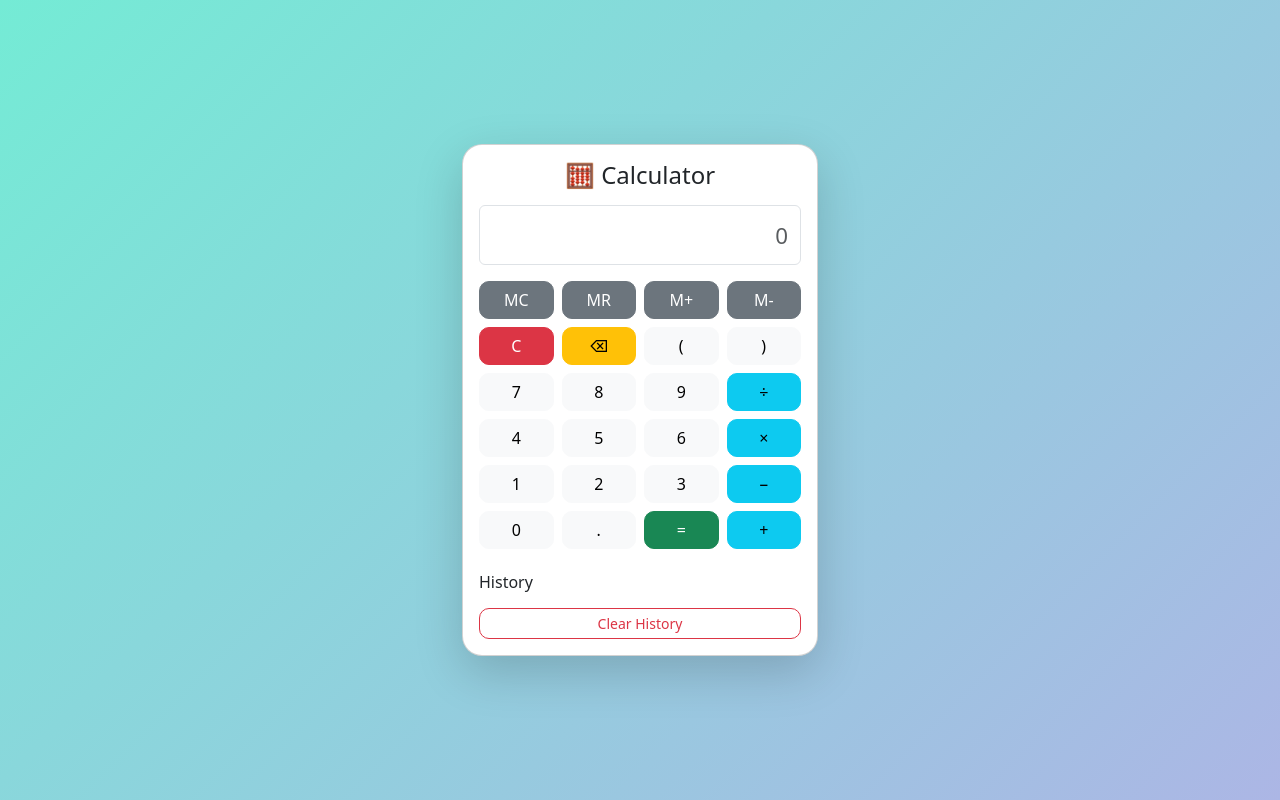
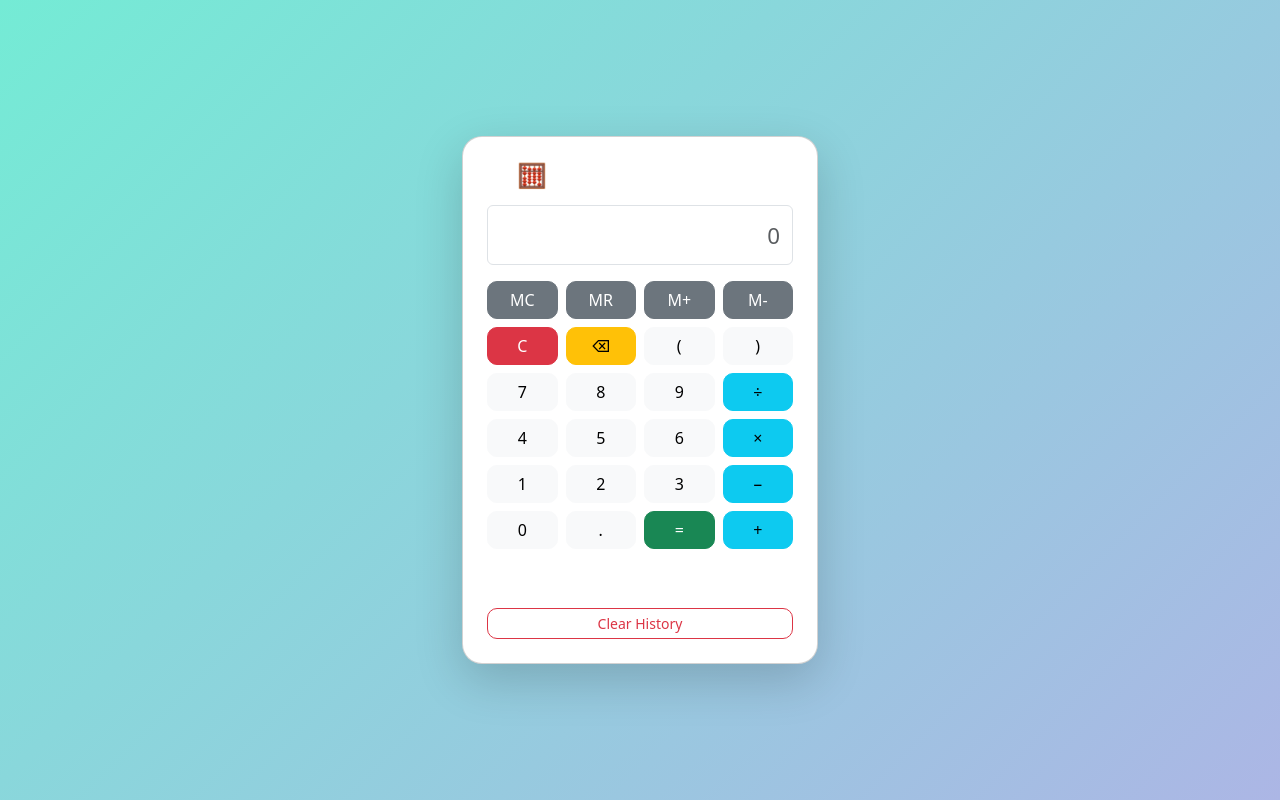
Before and after one commit to Ahmadraza49/my-calculator, a plain HTML site: page index.html in a window 1280 px wide. Drawn offline with nearby package versions, Linux system fonts and the light colour scheme.

Commit message:
Revamp calculator layout and design
Updated the calculator interface to a modern design with improved styling and structure.

```diff
--- a/index.html
+++ b/index.html
@@ -3,35 +3,34 @@
 <head>
   <meta charset="UTF-8" />
   <meta name="viewport" content="width=device-width, initial-scale=1.0" />
-  <title>Responsive Calculator</title>
-
-  <!-- Bootstrap CSS -->
+  <title>Modern Calculator</title>
   <link href="https://cdn.jsdelivr.net/npm/bootstrap@5.3.2/dist/css/bootstrap.min.css" rel="stylesheet">
-
-  <!-- Custom CSS -->
   <link rel="stylesheet" href="style.css">
 </head>
 <body>
+  <!-- Background wrapper -->
+  <div class="bg-wrapper">
     <div class="container py-5">
       <div class="row justify-content-center">
         <div class="col-md-6 col-lg-4">
-        <div class="calculator card shadow-lg p-3">
-          <h4 class="text-center mb-3">🧮 Calculator</h4>
+          <div class="calculator card p-4 shadow-lg">
+            <h4 class="text-center mb-3 text-white">🧮 Modern Calculator</h4>
             <input type="text" id="display" class="form-control mb-3 text-end" placeholder="0" readonly />
 
             <div class="row g-2">
-            <!-- Memory Buttons -->
+              <!-- Memory -->
               <div class="col-3"><button class="btn btn-secondary w-100" onclick="memoryClear()">MC</button></div>
               <div class="col-3"><button class="btn btn-secondary w-100" onclick="memoryRecall()">MR</button></div>
               <div class="col-3"><button class="btn btn-secondary w-100" onclick="memoryAdd()">M+</button></div>
               <div class="col-3"><button class="btn btn-secondary w-100" onclick="memorySubtract()">M-</button></div>
 
-            <!-- Calculator Buttons -->
+              <!-- Controls -->
               <div class="col-3"><button class="btn btn-danger w-100" onclick="clearDisplay()">C</button></div>
               <div class="col-3"><button class="btn btn-warning w-100" onclick="backspace()">⌫</button></div>
               <div class="col-3"><button class="btn btn-light w-100" onclick="append('(')">(</button></div>
               <div class="col-3"><button class="btn btn-light w-100" onclick="append(')')">)</button></div>
 
+              <!-- Numbers & Operators -->
               <div class="col-3"><button class="btn btn-light w-100" onclick="append('7')">7</button></div>
               <div class="col-3"><button class="btn btn-light w-100" onclick="append('8')">8</button></div>
               <div class="col-3"><button class="btn btn-light w-100" onclick="append('9')">9</button></div>
@@ -54,7 +53,7 @@
             </div>
 
             <!-- History -->
-          <div class="mt-4">
+            <div class="mt-4 text-white">
               <h6>History</h6>
               <ul id="history" class="list-group small"></ul>
               <button class="btn btn-sm btn-outline-danger mt-2 w-100" onclick="clearHistory()">Clear History</button>
@@ -63,10 +62,9 @@
         </div>
       </div>
     </div>
+  </div>
 
-  <!-- Bootstrap JS -->
   <script src="https://cdn.jsdelivr.net/npm/bootstrap@5.3.2/dist/js/bootstrap.bundle.min.js"></script>
-  <!-- Custom JS -->
   <script src="script.js"></script>
 </body>
 </html>
```
Lines whose indentation alone changed are shown as unchanged.
